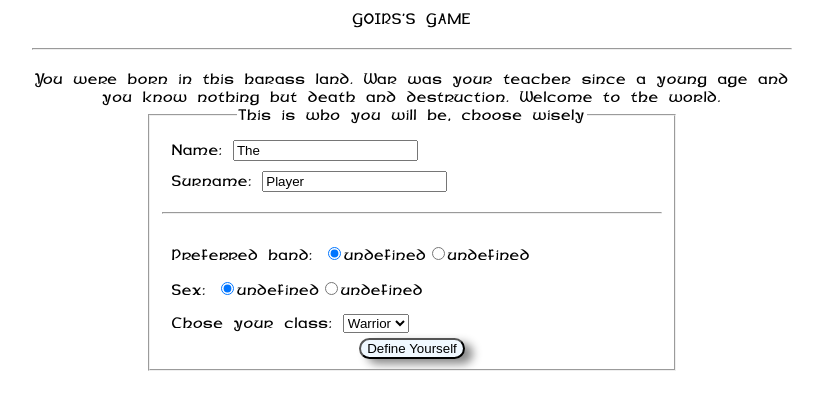
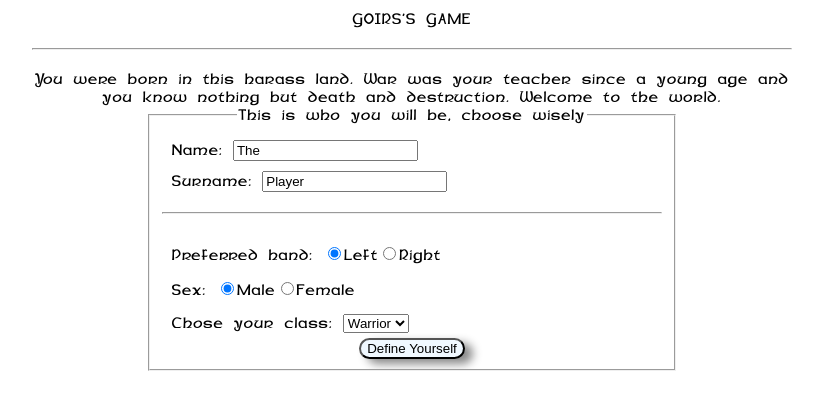
Before and after one commit to Hoijof/GoirsGame1, a website with bundled scripts: page src/index.html in a window 1280 px wide. Shown: the whole page, without its empty margins (228-1051 px from the left). Built offline with nearby package versions, Linux system fonts and the light colour scheme; files whose address does not match are found by name.

Commit message:
Bug fixes

```diff
--- a/src/js/controllers/MainController.js
+++ b/src/js/controllers/MainController.js
@@ -1,4 +1,4 @@
-import {BASICS, MAIN_VIEW, WARRIOR_TYPES} from '../constants';
+import {MAIN_VIEW, TRANSLATIONS, WARRIOR_TYPES} from '../constants';
 
 import StandardController from './StandardController';
 import HtmlCreation from '../Libraries/HtmlCreation';
@@ -53,16 +53,16 @@ MainController.prototype.generateViewsContent = function() {
                     formElements = "";
 
                     formData += HtmlCreation.createElem("label", "", "playerFormLabel", MAIN_VIEW.PLAYER_FORM.HAND + ": ", "for='IPlayerFormPlayerHand'");
-                    formData += HtmlCreation.createElem("input", "", "", BASICS.LEFT, "type='radio' value='left' name ='hand' checked='checked'");
-                    formData += HtmlCreation.createElem("input", "", "", BASICS.RIGHT, "type='radio' value='right' name ='hand'");
+                    formData += HtmlCreation.createElem("input", "", "", TRANSLATIONS.LEFT, "type='radio' value='left' name ='hand' checked='checked'");
+                    formData += HtmlCreation.createElem("input", "", "", TRANSLATIONS.RIGHT, "type='radio' value='right' name ='hand'");
                     formElements += HtmlCreation.createElem("div", "playerFormPlayerHand", "playerFormElement", formData);
                     formData = "";
                     formBlocks += HtmlCreation.createElem("div", "playerFormHandBlock", "playerFormBlock", formElements); //   hand
                     formElements = "";
 
                     formData += HtmlCreation.createElem("label", "", "playerFormLabel", MAIN_VIEW.PLAYER_FORM.SEX + ": ", "for='IPlayerFormPlayerSex'");
-                    formData += HtmlCreation.createElem("input", "", "", BASICS.MALE, "type='radio' value='male' name ='sex' checked='checked'");
-                    formData += HtmlCreation.createElem("input", "", "", BASICS.FEMALE, "type='radio' value='female' name ='sex'");
+                    formData += HtmlCreation.createElem("input", "", "", TRANSLATIONS.MALE, "type='radio' value='male' name ='sex' checked='checked'");
+                    formData += HtmlCreation.createElem("input", "", "", TRANSLATIONS.FEMALE, "type='radio' value='female' name ='sex'");
                     formElements += HtmlCreation.createElem("div", "playerFormPlayerSex", "playerFormElement", formData);
                     formData = "";
                     formBlocks += HtmlCreation.createElem("div", "playerFormSexBlock", "playerFormBlock", formElements); //   hand
--- a/src/js/main.js
+++ b/src/js/main.js
@@ -11,8 +11,6 @@ gg.settings = {
     autoLevelUp: true
 };
 // Libraries
-import './Libraries/HtmlCreation';
-import './Libraries/jqueryFunctions';
 // CLASSES
 import World from './classes/World';
 import Entity from './classes/Entity';
```
Also changed, not shown: dist/bundle.js, dist/index.html, dist/js/controllers/MainController.js, dist/js/main.js.
